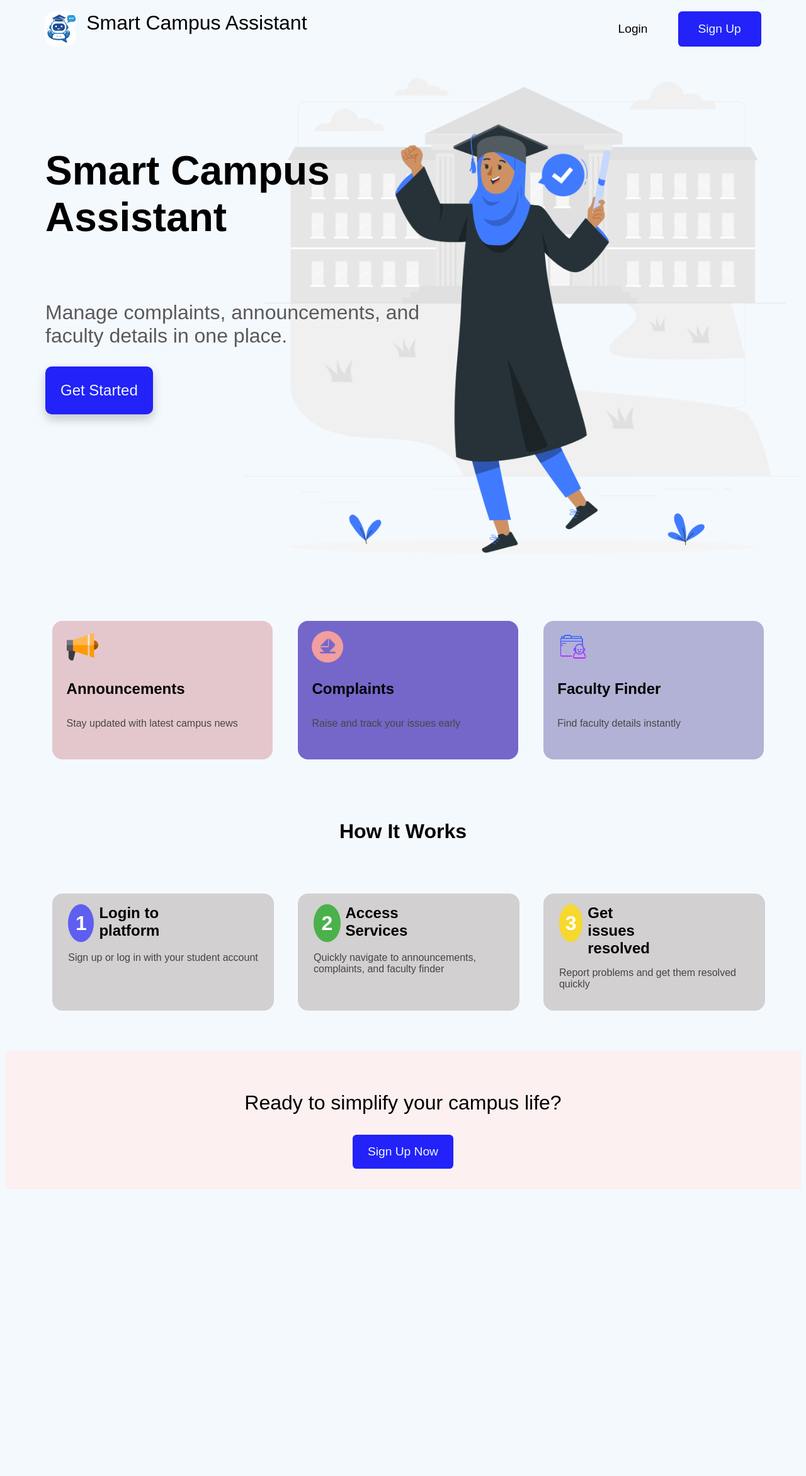
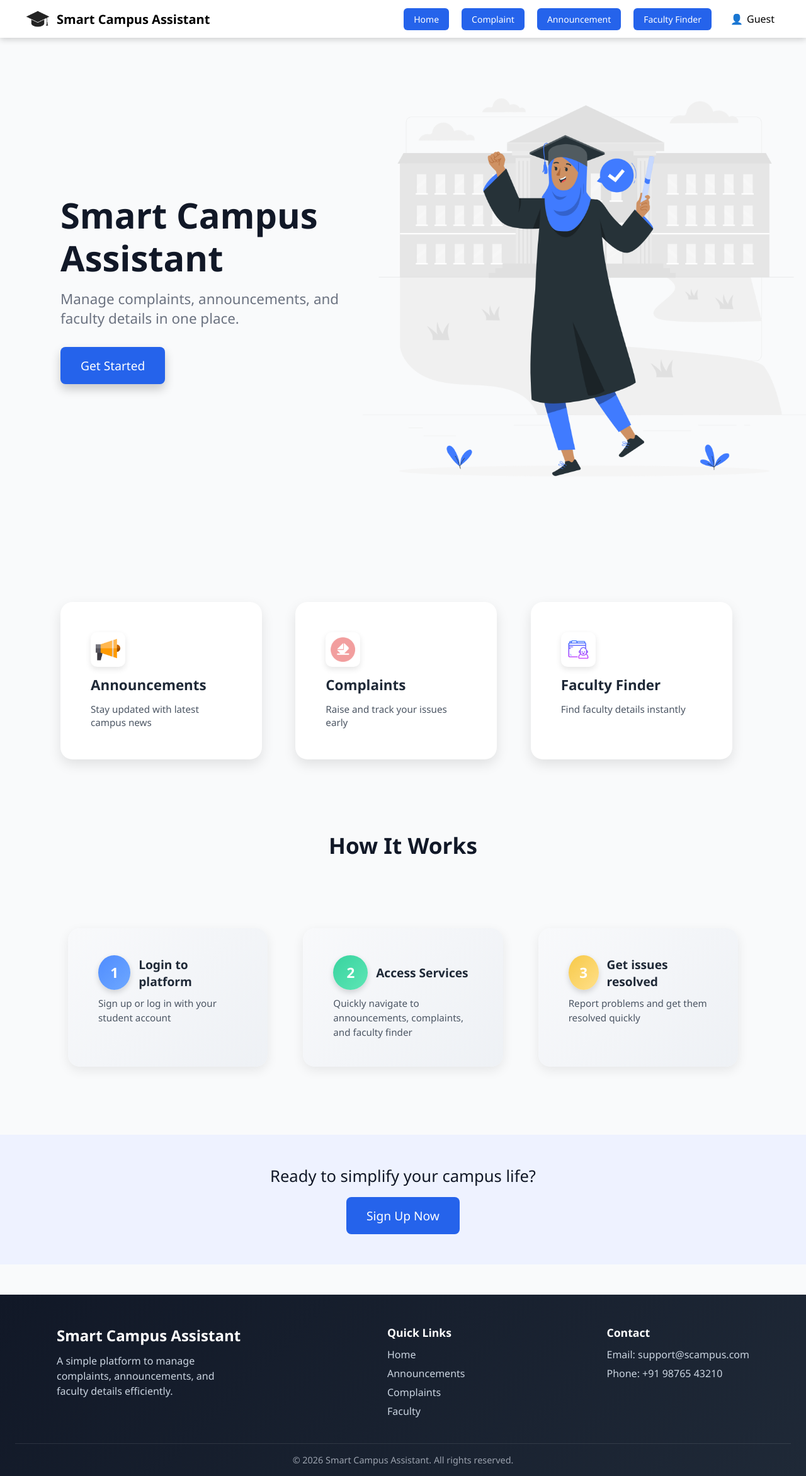
Before and after one commit to Manusangwan/Smart_Campus_Project, a React (Vite) app: page / in a window 1280 px wide. Shown: the whole page at 63% size. Before the commit the page ends 1896 px from the top, so only its background shows below. Built offline with nearby package versions, Linux system fonts and the light colour scheme.

Commit message:
Header and Footer created with landing page UI improved

```diff
--- a/src/App.jsx
+++ b/src/App.jsx
@@ -4,15 +4,20 @@ import Announce from './Components/Announcements/Announce.jsx'
 import Complaint from './Components/Complaints/Complaint.jsx'
 import Faculty from './Components/Faculty/Faculty.jsx'
 import Landing from './Components/Landingpage/Landing.jsx'
+import Header from './Components/Header/Header.jsx'
+import Footer from './Components/Footer/Footer.jsx'
 function App() {
 
   return (
     <>
+      {/* <Landing/> */}
       {/* <Announce/> */}
       {/* <Complaint/> */}
       {/* <Faculty/> */}
-      {/* <Look/> */}
-      <Landing/>
+      {/* <Landing/> */}
+      <Header></Header>
+      <Landing></Landing>
+      <Footer></Footer>
     </>
 
   )
--- /dev/null
+++ b/src/Components/Footer/Footer.css
@@ -0,0 +1,65 @@
+/* ===== FOOTER MAIN ===== */
+.footer {
+    background: linear-gradient(135deg, #111827, #1f2937);
+    color: #ffffff;
+    padding: 3rem 1.5rem 1rem;
+    margin-top: 3rem;
+}
+
+/* ===== CONTAINER ===== */
+.footer-container {
+    display: flex;
+    justify-content: space-between;
+    flex-wrap: wrap;
+    gap: 2rem;
+    max-width: 1100px;
+    margin: auto;
+}
+
+/* ===== BRAND ===== */
+.footer-brand h2 {
+    font-size: 1.5rem;
+    margin-bottom: 0.8rem;
+}
+
+.footer-brand p {
+    color: #cbd5e1;
+    max-width: 300px;
+    line-height: 1.5;
+}
+
+/* ===== LINKS ===== */
+.footer-links h3,
+.footer-contact h3 {
+    margin-bottom: 0.8rem;
+    font-size: 1.1rem;
+}
+
+.footer-links a {
+    display: block;
+    color: #cbd5e1;
+    text-decoration: none;
+    margin-bottom: 0.5rem;
+    transition: 0.3s ease;
+}
+
+.footer-links a:hover {
+    color: #60a5fa;
+    transform: translateX(4px);
+}
+
+/* ===== CONTACT ===== */
+.footer-contact p {
+    color: #cbd5e1;
+    margin-bottom: 0.5rem;
+}
+
+/* ===== BOTTOM BAR ===== */
+.footer-bottom {
+    text-align: center;
+    margin-top: 2rem;
+    padding-top: 1rem;
+    border-top: 1px solid rgba(255, 255, 255, 0.1);
+    color: #9ca3af;
+    font-size: 0.9rem;
+}
--- /dev/null
+++ b/src/Components/Footer/Footer.jsx
@@ -0,0 +1,37 @@
+import React from "react";
+import "./Footer.css";
+
+export default function Footer() {
+    return (
+        <footer className="footer">
+            <div className="footer-container">
+
+                <div className="footer-brand">
+                    <h2>Smart Campus Assistant</h2>
+                    <p>
+                        A simple platform to manage complaints, announcements, and faculty details efficiently.
+                    </p>
+                </div>
+
+                <div className="footer-links">
+                    <h3>Quick Links</h3>
+                    <a href="#">Home</a>
+                    <a href="#">Announcements</a>
+                    <a href="#">Complaints</a>
+                    <a href="#">Faculty</a>
+                </div>
+
+                <div className="footer-contact">
+                    <h3>Contact</h3>
+                    <p>Email: support@scampus.com</p>
+                    <p>Phone: +91 98765 43210</p>
+                </div>
+
+            </div>
+
+            <div className="footer-bottom">
+                <p>© {new Date().getFullYear()} Smart Campus Assistant. All rights reserved.</p>
+            </div>
+        </footer>
+    );
+}
--- /dev/null
+++ b/src/Components/Header/Header.css
@@ -0,0 +1,124 @@
+/* HEADER CONTAINER */
+.header {
+    width: 100%;
+  display: flex;
+  justify-content: space-between;
+  align-items: center;
+  padding: 10px 40px;
+  background-color: white; /* dark blue */
+  color: black;
+  box-shadow: 0 2px 10px rgba(0, 0, 0, 0.2);
+}
+
+/* LEFT SECTION */
+.logo-section {
+  display: flex;
+  align-items: center;
+  gap: 10px;
+}
+
+.logo-section img {
+  width: 40px;
+  height: 40px;
+  object-fit: contain;
+}
+
+.logo-section h2 {
+  font-size: 20px;
+  font-weight: 600;
+}
+
+/* RIGHT SECTION */
+.nav-section {
+  display: flex;
+  align-items: center;
+  gap: 20px;
+}
+
+/* BUTTONS */
+.nav-section button {
+  padding: 8px 16px;
+  border: none;
+  border-radius: 6px;
+  background-color: #2563eb;
+  color: white;
+  font-size: 14px;
+  cursor: pointer;
+  transition: 0.3s;
+}
+
+.nav-section button:hover {
+  background-color: #1d4ed8;
+}
+
+/* PROFILE SECTION */
+.profile {
+  position: relative;
+}
+
+/* PROFILE CLICK AREA */
+.profile-info {
+  display: flex;
+  align-items: center;
+  gap: 6px;
+  cursor: pointer;
+  padding: 6px 10px;
+  border-radius: 6px;
+  transition: 0.3s;
+}
+
+.profile-info:hover {
+  background-color: #b5b6b6;
+}
+
+/* DROPDOWN */
+.dropdown {
+  position: absolute;
+  top: 45px;
+  right: 0;
+  background-color: white;
+  color: black;
+  min-width: 120px;
+  border-radius: 8px;
+  padding: 8px 0;
+  box-shadow: 0 4px 12px rgba(0, 0, 0, 0.15);
+  z-index: 100;
+  text-align: center;
+}
+
+/* DROPDOWN BUTTON */
+.dropdown button {
+  width: 80%;
+  padding: 10px;
+  border: none;
+  /* background: none; */
+  background-color: #1d4ed8;
+  color: white;
+  text-align: left;
+  cursor: pointer;
+  font-size: 14px;
+}
+
+.dropdown button:hover {
+  background-color: #f1f5f9;
+}
+
+/* RESPONSIVE (optional but useful) */
+@media (max-width: 768px) {
+  .header {
+    padding: 10px 20px;
+  }
+
+  .logo-section h2 {
+    font-size: 16px;
+  }
+
+  .nav-section {
+    gap: 10px;
+  }
+
+  .nav-section button {
+    padding: 6px 10px;
+    font-size: 12px;
+  }
+}
--- /dev/null
+++ b/src/Components/Header/Header.jsx
@@ -0,0 +1,62 @@
+import { useContext, useState } from "react";
+// import { UserContext } from "./Context";
+import './Header.css'
+
+const Header = () => {
+//   const { user } = useContext(UserContext);
+let user =  true;
+  const [open, setOpen] = useState(false);
+
+  return (
+    <header className="header">
+
+      {/* LEFT SIDE (FIXED) */}
+      <div className="logo-section">
+        <img src="/logocap.png" alt="logo" />
+        <h2>Smart Campus Assistant</h2>
+      </div>
+
+      {/* RIGHT SIDE (DYNAMIC) */}
+      <div className="nav-section">
+
+        {!user ? (
+          <>
+            <button>Login</button>
+            <button>Sign Up</button>
+          </>
+        ) : (
+          // 🔹 LOGGED IN
+          <>
+            <button>Home</button>
+            <button>Complaint</button>
+            <button>Announcement</button>
+            <button>Faculty Finder</button>
+            {/* PROFILE DROPDOWN */}
+            <div className="profile">
+
+              {/* Clickable Profile */}
+              <div
+                className="profile-info"
+                onClick={() => setOpen(!open)}
+              >
+                👤 <span>Guest</span>
+              </div>
+
+              {/* Dropdown */}
+              {open && (
+                <div className="dropdown">
+                  <button>Logout</button>
+                </div>
+              )}
+
+            </div>
+          </>
+        )}
+
+      </div>
+
+    </header>
+  );
+};
+
+export default Header;
--- a/src/Components/Landingpage/Landing.css
+++ b/src/Components/Landingpage/Landing.css
@@ -1,123 +1,172 @@
-#outer{
-    width: 100%;
+/* RESET */
+* {
+    margin: 0;
+    padding: 0;
+    box-sizing: border-box;
+    font-family: 'Segoe UI', sans-serif;
 }
-#nav-section{
-    width: 90%;
-    padding-top: 10px;
-    padding-bottom: 2rem;
-    margin: auto;
-    display: flex;
-    justify-content: space-between;
+
+body {
+    background-color: #f9fafb;
 }
-#left{
-    display: flex;
-    gap: 1rem;
-    text-align: center;
-}
-#text{
-    font-size: 2rem;
-    text-align: center;
 
-}
-#buttons{
-    display: flex;
-    gap: 1rem;
-}
-.bts{
-    padding-left: 2rem;
-    padding-right: 2rem;
-    font-size: 1.2rem;
-    border-radius: 0.4rem;
-}
-.sign{
-    background-color: rgb(34, 34, 249);
-    color: aliceblue;
-    border: none;
-}
-.log{
-    border: none;
-    outline: none;
-    background: none;
-}
-.log:hover{
-    text-decoration: underline;
-    color: blue;
-}
-img{
-    border-radius: 1rem;
-}
-/* #hero {
-    width: 100%;
-    height: 100vh;
-    background-image: url('/campus.png');
-    background-size: contain;
-    background-position: right;
-    background-repeat: no-repeat;
-} */
+/* HERO SECTION */
 #hero {
     width: 100%;
-    height: 100vh;
+    min-height: 100vh;
 
     background-image: url('/campus.png');
-    background-size: 70%;              /* reduce zoom */
-    background-position: right ; /* keep girl visible */
+    background-size: 55%;
+    background-position: right center;
     background-repeat: no-repeat;
 
     display: flex;
-    /* align-items: center; */
-}
-#content{
-    height: 100%;
-    width: 50%;
-    padding-top: 4rem;
-    padding-left: 4rem;
-    display: flex;
-    flex-direction: column;
-}
-#heading{
-    font-size: 4rem;
-    font-weight: bold;
-}
-#para{
-    color: rgb(91, 89, 89);
-    font-size: 2rem;
+    align-items: center;
 }
 
-.next{
-    padding: 1.5rem 1.5rem;
-    font-size: 1.5rem;
+/* LEFT CONTENT */
+#content {
+    width: 50%;
+    padding-left: 6rem;
 }
 
-.boxcontainer{
-    margin-top: 5rem;
-    width: 100%;
+#heading {
+    font-size: 3.5rem;
+    font-weight: 700;
+    color: #111827;
+    line-height: 1.2;
 }
-.cardbox{
-    width: 90%;
+
+#para {
+    margin-top: 1rem;
+    font-size: 1.4rem;
+    color: #6b7280;
+    max-width: 500px;
+}
+
+/* BUTTONS */
+.bt, .bts {
+    border-radius: 8px;
+    cursor: pointer;
+    transition: all 0.3s ease;
+}
+
+.sign {
+    background-color: #2563eb;
+    color: white;
+    border: none;
+}
+
+.sign:hover {
+    background-color: #1d4ed8;
+    transform: translateY(-2px);
+}
+
+.next {
+    margin-top: 2rem;
+    padding: 1rem 2rem;
+    font-size: 1.2rem;
+}
+
+/* CARDS SECTION */
+.boxcontainer {
+    margin-top: 6rem;
+}
+
+.cardbox {
+    width: 85%;
     margin: auto;
     display: grid;
-    grid-template-columns: 1fr 1fr 1fr;
+    grid-template-columns: repeat(3, 1fr);
     gap: 2rem;
-    padding-left: 1.5rem;
 }
-#maintext{
-    margin-top: 6rem;
+
+/* OPTIONAL: CARD STYLE (if not inside component) */
+.cardbox > div {
+    background: white;
+    padding: 1.5rem;
+    border-radius: 16px;
+    box-shadow: 0 10px 25px rgba(0,0,0,0.05);
+    transition: 0.3s;
+}
+
+.cardbox > div:hover {
+    transform: translateY(-5px);
+}
+
+/* HOW IT WORKS */
+#maintext {
+    margin-top: 7rem;
     text-align: center;
 }
-#styletext{
-    font-size: 2rem;
+
+#styletext {
+    font-size: 2.2rem;
     font-weight: 700;
+    color: #111827;
 }
-#last{
-    margin-top: 4rem;
-    background-color: rgb(252, 240, 240);
+
+/* LAST SECTION */
+#last {
+    margin-top: 6rem;
+    background-color: #eef2ff;
+    padding: 3rem 0;
+}
+
+#campus {
     text-align: center;
 }
-#campus{
-    padding-top: 2rem;
-    text-align: center;
-    padding-bottom: 2rem;
+
+#text {
+    font-size: 1.6rem;
+    margin-bottom: 1rem;
+    color: #111827;
 }
-.nexting{
-    padding: 1rem 1.5rem;
+
+.nexting {
+    padding: 1rem 2rem;
+    font-size: 1.2rem;
 }
+
+/* IMAGE */
+img {
+    border-radius: 12px;
+}
+
+/* RESPONSIVE DESIGN */
+@media (max-width: 1024px) {
+    #hero {
+        background-size: 45%;
+    }
+
+    #heading {
+        font-size: 3rem;
+    }
+}
+
+@media (max-width: 768px) {
+    #hero {
+        flex-direction: column;
+        background: none;
+        text-align: center;
+        padding: 3rem 1rem;
+    }
+
+    #content {
+        width: 100%;
+        padding: 0;
+    }
+
+    #heading {
+        font-size: 2.5rem;
+    }
+
+    #para {
+        font-size: 1.2rem;
+        margin: auto;
+    }
+
+    .cardbox {
+        grid-template-columns: 1fr;
+    }
+}
--- a/src/Components/Landingpage/Landing.jsx
+++ b/src/Components/Landingpage/Landing.jsx
@@ -2,19 +2,10 @@ import React from "react";
 import './Landing.css'
 import Showcard from "./Showcard";
 import Stepcard from "./Stepcard";
+import Navbar from "./navbar";
 export default function Landing(){
     return(
         <div>
-            <nav id="nav-section">
-                <div id="left">
-                    <img src="/logo_mse_project.png" alt="" width="50px" height="56px"/>
-                    <span id="text">Smart Campus Assistant</span>
-                </div>
-                <div id="buttons">
-                    <button className="bts log">Login</button>
-                    <button className="bts sign">Sign Up</button>
-                </div>
-            </nav>
             <div id="hero">
                 <div id="content">
                     <p id="heading">Smart Campus Assistant</p>
--- a/src/Components/Landingpage/Showcard.css
+++ b/src/Components/Landingpage/Showcard.css
@@ -1,25 +1,73 @@
-.pink{
-    background-color: rgb(228, 199, 205);
+/* Card Background Variants */
+.pink {
+    background: linear-gradient(135deg, #ffe4ec, #ffc1d6);
+    /* background: #ffe6ee;  */
 }
-.blue{
-    background-color: rgb(178, 178, 214);
+
+.blue {
+    background: linear-gradient(135deg, #e0ecff, #b6ccff);
+    /* background: #e6f0ff; */
 }
-.yellow{
-    background-color: rgb(116, 103, 201);
+
+.yellow {
+    background-color: linear-gradient(135deg, #fff6d6, #ffe58f);
+     /* background: #fff6d6; */
 }
-#outercard{
-    border-radius: 1rem;
-    max-width: 350px;
-    max-height: 400px;
+
+/* Outer Card */
+#outercard {
+    border-radius: 1.2rem;
+    max-width: 320px;
+    min-height: 220px;
+    overflow: hidden;
+
+    /* Shadow + glass effect */
+    box-shadow: 0 8px 20px rgba(0, 0, 0, 0.1);
+
+    /* Smooth animation */
+    transition: all 0.3s ease;
+
+    cursor: pointer;
 }
-#innercard{
-    padding: 1rem 1.4rem;
+
+/* Hover Effect */
+#outercard:hover {
+    transform: translateY(-8px) scale(1.02);
+    box-shadow: 0 12px 30px rgba(0, 0, 0, 0.15);
 }
-#some{
-    font-size: 1.5rem;
-    font-weight: bold;
+
+/* Inner Content */
+#innercard {
+    padding: 1.5rem;
+    display: flex;
+    flex-direction: column;
+    gap: 0.8rem;
 }
-#extra{
-    color: rgb(71, 70, 70);
-    font-size: 1rem;
+
+/* Image */
+#innercard img {
+    background: white;
+    padding: 8px;
+    border-radius: 10px;
+    width: 55px;
+    height: 55px;
+
+    /* subtle shadow */
+    box-shadow: 0 4px 10px rgba(0,0,0,0.1);
 }
+
+/* Title */
+#some {
+    font-size: 1.4rem;
+    font-weight: 600;
+    color: #1f2937; /* dark gray */
+    margin: 0;
+}
+
+/* Description */
+#extra {
+    color: #4b5563;
+    font-size: 0.95rem;
+    line-height: 1.4;
+    margin: 0;
+}
--- a/src/Components/Landingpage/Stepcard.css
+++ b/src/Components/Landingpage/Stepcard.css
@@ -1,42 +1,89 @@
+/* ===== OUTER CARD ===== */
+#outerbox {
+    background: linear-gradient(135deg, #f8f9fb, #eef1f5);
+    border-radius: 1.2rem;
+    max-width: 360px;
+
+    box-shadow: 0 6px 18px rgba(0, 0, 0, 0.08);
+
+    transition: all 0.3s ease;
+    margin: 12px;
+}
+
+/* Hover effect */
+#outerbox:hover {
+    transform: translateY(-6px);
+    box-shadow: 0 12px 25px rgba(0, 0, 0, 0.12);
+}
+
+/* ===== INNER CONTENT ===== */
+#innerbox {
+    padding: 1.2rem 1.5rem;
+}
+
+/* ===== HEADER ROW ===== */
+#fir {
+    display: flex;
+    align-items: center;
+    gap: 0.8rem;
+    margin-bottom: 0.6rem;
+}
+
+/* ===== NUMBER CIRCLE ===== */
 .circle {
-    width: 80px;
-    height: 60px;
-    border-radius: 50%;      /* makes it circle */
+    width: 55px;
+    height: 55px;
+
+    border-radius: 50%;
     color: white;
 
     display: flex;
     align-items: center;
     justify-content: center;
-    font-size: 2rem;
-    font-weight: bold;
+
+    font-size: 1.4rem;
+    font-weight: 700;
+
+    box-shadow: 0 4px 10px rgba(0, 0, 0, 0.15);
+
+    transition: transform 0.3s ease;
 }
-.blu{
-    background-color: rgb(94, 94, 240);
+
+/* Circle hover animation */
+#outerbox:hover .circle {
+    transform: scale(1.1);
 }
-.green{
-    background-color: rgb(75, 177, 75);
+
+/* ===== COLOR VARIANTS ===== */
+.blu {
+    background: linear-gradient(135deg, #4f8cff, #6ea8ff);
 }
-.darkyellow{
-    background-color: rgb(247, 216, 46);
+
+.green {
+    background: linear-gradient(135deg, #38d39f, #5ee6b5);
 }
-#first{
-    display: flex;
-    gap: 0.5rem;
+
+.darkyellow {
+    background: linear-gradient(135deg, #f7c948, #ffe08a);
 }
-#chat{
-    font-size: 1.5rem;
+
+/* ===== TITLE TEXT ===== */
+#chat {
+    font-size: 1.2rem;
     font-weight: 600;
+    color: #1f2937;
 }
-#chatcontent{
-    color: rgb(69, 68, 68);
-    font-size: 1rem;
+
+/* ===== DESCRIPTION TEXT ===== */
+#chatcontent {
+    color: #4b5563;
+    font-size: 0.95rem;
+    line-height: 1.5;
 }
-#outerbox{
-    background-color: rgb(210, 208, 208);
-    border: 1px solid rgb(210, 208, 208);
-    border-radius: 1rem;
-    max-width: 350px;
+
+/* ===== RESPONSIVE (optional but useful) ===== */
+@media (max-width: 480px) {
+    #outerbox {
+        max-width: 100%;
+    }
 }
-#innerbox{
-    padding: 1rem 1.5rem;
-}
--- a/src/Components/Landingpage/Stepcard.jsx
+++ b/src/Components/Landingpage/Stepcard.jsx
@@ -4,7 +4,7 @@ export default function Stepcard({num,text,info,color}){
     return(
         <div id="outerbox">
             <div id="innerbox">
-                <div id="first">
+                <div id="fir">
                     <span className={`circle ${color}`}>{num}</span>
                     <span id="chat">{text}</span>
                 </div>
--- a/src/index.css
+++ b/src/index.css
@@ -1,3 +1,12 @@
+* {
+  margin: 0;
+  padding: 0;
+  box-sizing: border-box;
+}
+
+body {
+  margin: 0;
+}
 body{
     /* background-color: rgb(214, 237, 249); */
     /* background: linear-gradient(to right, #dbeafe, #f0f9ff); */
```
Also changed, not shown: public/logocap.png (added).
